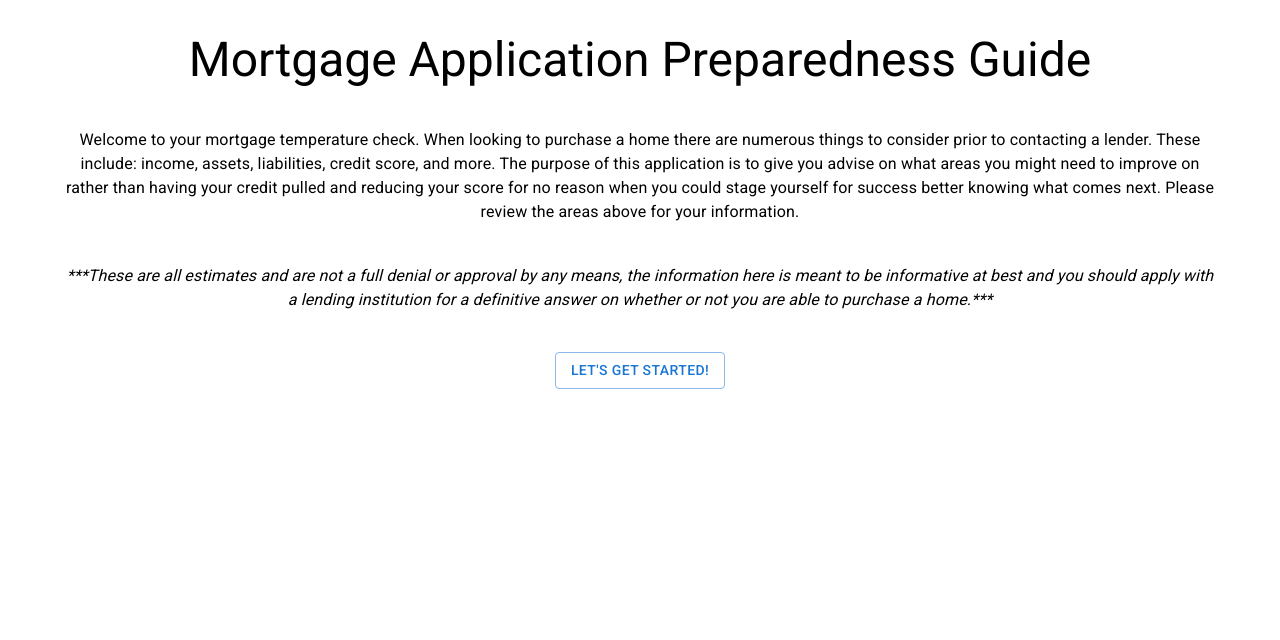
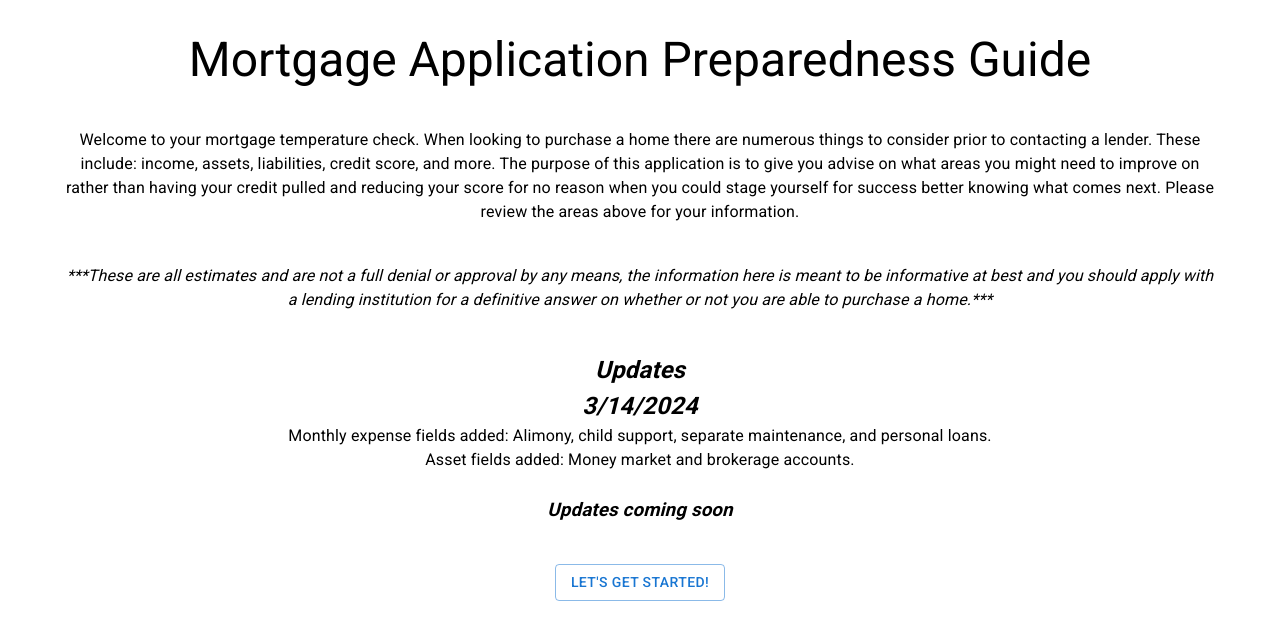
Before and after one commit to jschoff155/homefinancehero, a React (Create React App) app: page / in a window 1280 px wide. Shown: the top 640 px of the page. Built offline with nearby package versions, Linux system fonts and the light colour scheme.

Commit message:
Added style sheet for landing page. Removed self- employment selection until all functions complete.

```diff
--- a/src/ChildComponents/Income.js
+++ b/src/ChildComponents/Income.js
@@ -103,7 +103,6 @@ SelfEmployment = (net + amortization + depreciation - expenses meals)
             <MenuItem value={"hourly"}>Hourly</MenuItem>
             <MenuItem value={"monthly"}>Monthly</MenuItem>
             <MenuItem value={"salary"}>Salary</MenuItem>
-            <MenuItem value={"selfEmployed"}>Self Employed</MenuItem>
           </Select>
           {payTypeBO === "hourly" && (
             <Box>
@@ -236,7 +235,6 @@ SelfEmployment = (net + amortization + depreciation - expenses meals)
             <MenuItem value={"hourly"}>Hourly</MenuItem>
             <MenuItem value={"monthly"}>Monthly</MenuItem>
             <MenuItem value={"salary"}>Salary</MenuItem>
-            <MenuItem value={"selfEmployed"}>Self Employed</MenuItem>
           </Select>
           {payTypeBT === "hourly" && (
             <Box>
--- a/src/ChildComponents/LandingPage.js
+++ b/src/ChildComponents/LandingPage.js
@@ -3,6 +3,7 @@ import Box from "@mui/material/Box";
 import Button from "@mui/material/Button";
 import Grid from "@mui/material/Grid";
 import Typography from "@mui/material/Typography";
+import "../StyleSheets/Landingpage.css";
 
 function LandingPage({ setActiveComponent }) {
   const handleButtonClick = (component) => {
@@ -27,6 +28,25 @@ function LandingPage({ setActiveComponent }) {
         should apply with a lending institution for a definitive answer on
         whether or not you are able to purchase a home.***
       </Typography>
+      <Typography textAlign={"center"} mx={8} my={5}>
+        <h2>
+          <em>Updates</em>
+          <br></br>
+          <em>3/14/2024</em>
+        </h2>
+        <ul>
+          <li>
+            Monthly expense fields added: Alimony, child support, separate
+            maintenance, and personal loans.
+          </li>
+          <li>Asset fields added: Money market and brokerage accounts.</li>
+        </ul>
+        <br></br>
+        <h3>
+          <em>Updates coming soon</em>
+        </h3>
+        <ul></ul>
+      </Typography>
       <Grid container justifyContent="center" my={3}>
         <Button variant="outlined" onClick={() => handleButtonClick("Income")}>
           Let's get started!
--- /dev/null
+++ b/src/StyleSheets/Landingpage.css
@@ -0,0 +1,3 @@
+li{
+    list-style: none;
+}
```
